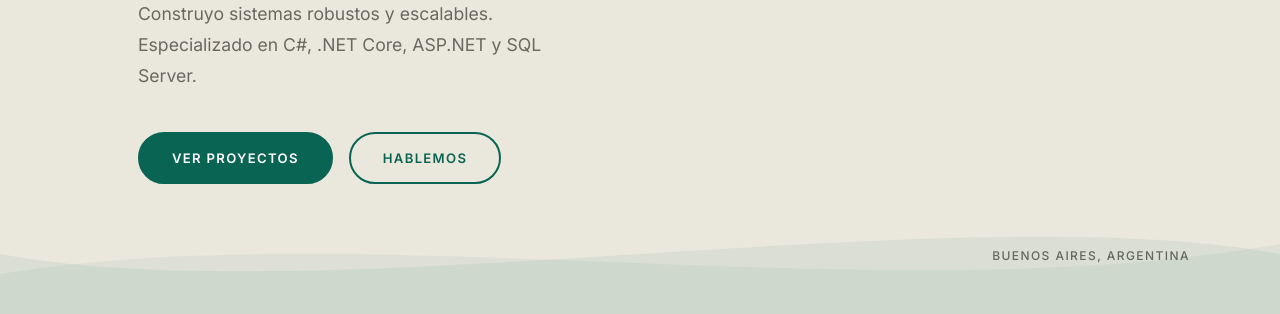
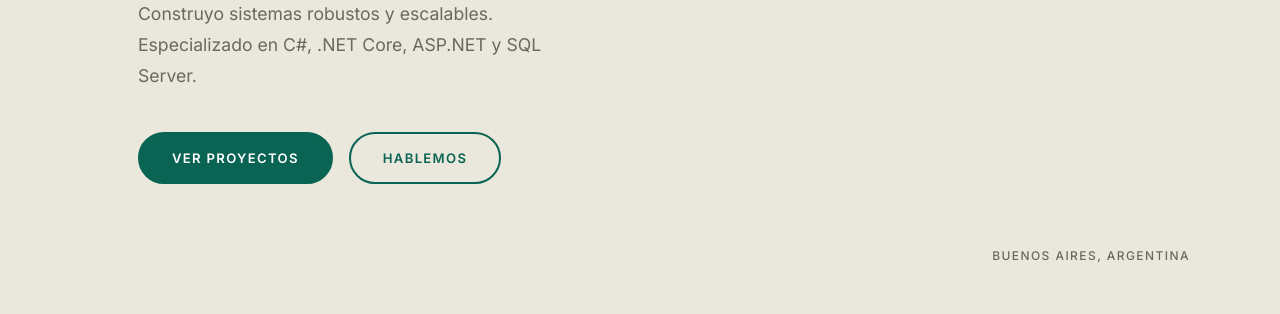
Before and after one commit to VVirzi/Portfolio-ValentinoVirzi, a plain HTML site: page index.html in a window 1280 px wide. Shown: the part 486-800 px from the top of the page. Drawn offline with Linux system fonts and the light colour scheme; a web font is replaced by a local one.

Commit message:
Cambio estético
Removí las ondas decorativas

```diff
--- a/index.html
+++ b/index.html
@@ -37,12 +37,6 @@
     </div>
     <div class="hero-location">Buenos Aires, Argentina</div>
   </section>
-      <div class="onda-container">
-      <svg viewBox="0 0 1440 120" xmlns="http://www.w3.org/2000/svg" preserveAspectRatio="none">
-        <path d="M0,60 C360,120 1080,0 1440,60 L1440,120 L0,120 Z" fill="rgba(10, 100, 83, 0.07)"/>
-        <path d="M0,80 C400,20 1000,120 1440,50 L1440,120 L0,120 Z" fill="rgba(10, 100, 83, 0.05)"/>
-      </svg>
-    </div>
 
   <!-- ===================== SOBRE MÍ ===================== -->
   <section id="sobre-mi">
@@ -396,12 +390,6 @@
         </a>
       </div>
     </div>
-    <div class="onda-container">
-      <svg viewBox="0 0 1440 120" xmlns="http://www.w3.org/2000/svg" preserveAspectRatio="none">
-        <path d="M0,60 C360,120 1080,0 1440,60 L1440,120 L0,120 Z" fill="rgba(10, 100, 83, 0.07)"/>
-        <path d="M0,80 C400,20 1000,110 1440,50 L1440,120 L0,120 Z" fill="rgba(10, 100, 83, 0.05)"/>
-      </svg>
-    </div>
   </section>
 
   <!-- ===================== FOOTER ===================== -->
--- a/style.css
+++ b/style.css
@@ -755,17 +755,3 @@ footer {
     padding: 2rem 1.5rem;
   }
 }
-
-.onda-container {
-  position: absolute;
-  bottom: 0;
-  left: 0;
-  width: 100%;
-  pointer-events: none;
-}
-
-.onda-container svg {
-  display: block;
-  width: 100%;
-  height: 120px;
-}
```
